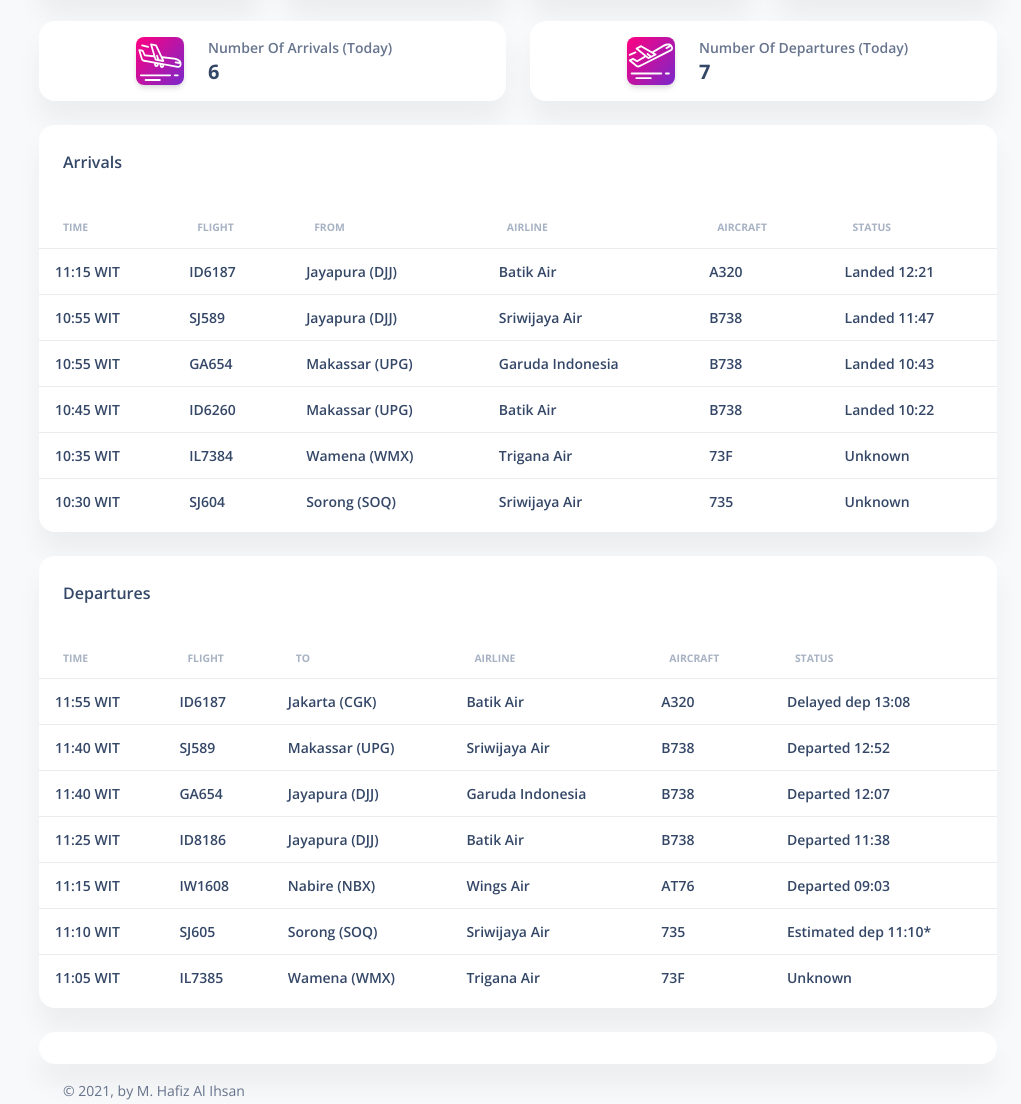
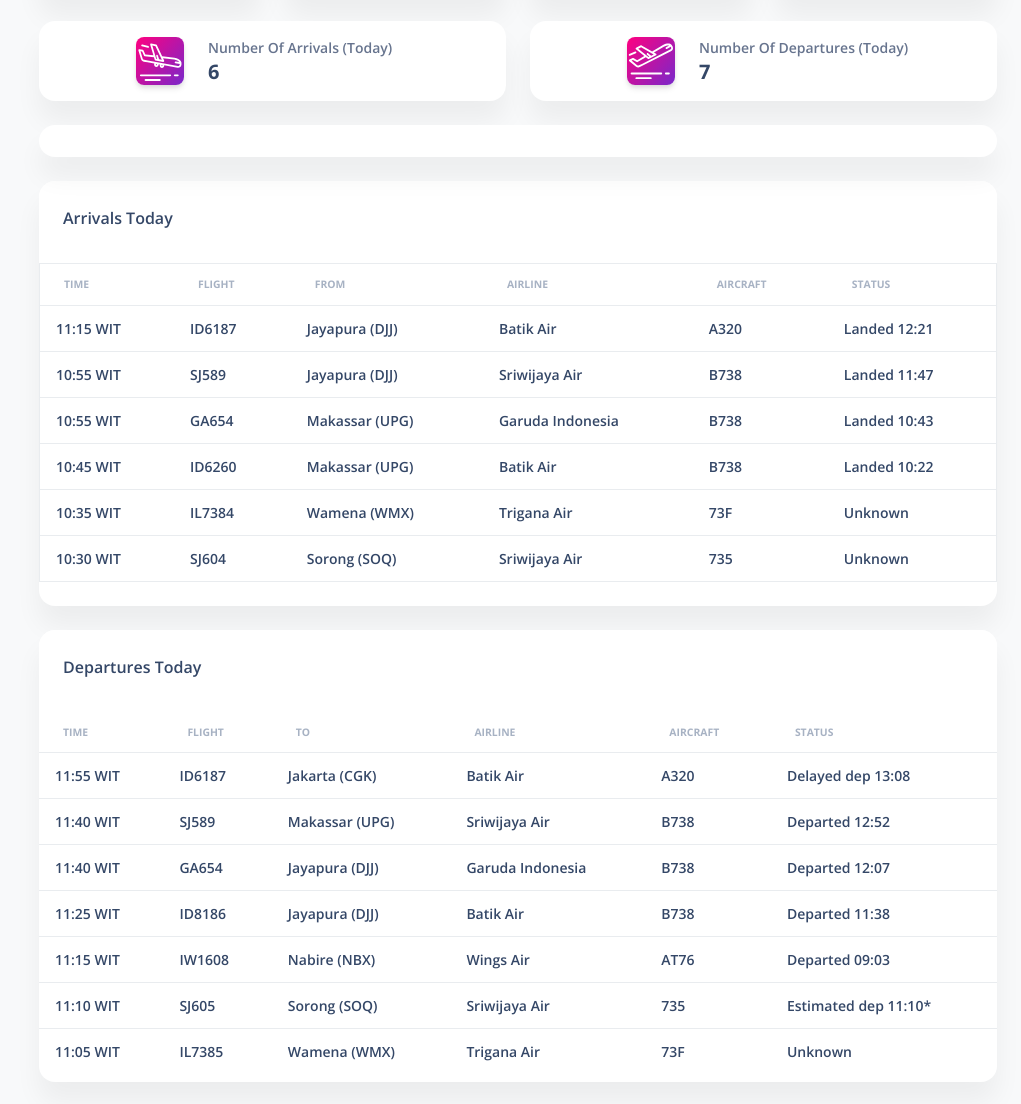
Before and after one commit to HafizIhsan/17-221810407, a website: page pages/dashboard.html in a window 1280 px wide. Shown: the part 400-1504 px from the top of the page, without its empty margins (259-1280 px from the left). Drawn offline with nearby package versions, Linux system fonts and the light colour scheme; no server answers; a script that the page names is missing.

Commit message:
update dashboard

```diff
--- a/pages/dashboard.html
+++ b/pages/dashboard.html
@@ -231,19 +231,30 @@
                     </div>
                 </div>
             </div>
+            <div class="row mt-4">
+                <div class="col-lg-13">
+                    <div class="card z-index-2">
+                        <div class="card-body p-3">
+                            <div class="chart flourish-embed flourish-chart" data-src="visualisation/8209301">
+                                <script src="https://public.flourish.studio/resources/embed.js"></script>
+                            </div>
+                        </div>
+                    </div>
+                </div>
+            </div>
             <div class="row my-4">
                 <div class="col-lg-13">
                     <div class="card">
                         <div class="card-header pb-0">
                             <div class="row">
                                 <div class="col-lg-6 col-7">
-                                    <h6>Arrivals</h6>
+                                    <h6>Arrivals Today</h6>
                                 </div>
                             </div>
                         </div>
                         <div class="card-body px-0 pb-2">
                             <div class="table-responsive">
-                                <div id="arrival">
+                                <div id="arrival" class="table table-striped table-bordered table-sm ">
                                     <table class='table align-items-center mb-0'>
                                         <thead>
                                             <tr>
@@ -534,7 +545,7 @@
                         <div class="card-header pb-0">
                             <div class="row">
                                 <div class="col-lg-6 col-7">
-                                    <h6>Departures</h6>
+                                    <h6>Departures Today</h6>
                                 </div>
                             </div>
                         </div>
@@ -869,17 +880,6 @@
                     </div>
                 </div>
             </div>
-            <div class="row mt-4">
-                <div class="col-lg-13">
-                    <div class="card z-index-2">
-                        <div class="card-body p-3">
-                            <div class="chart flourish-embed flourish-chart" data-src="visualisation/8209301">
-                                <script src="https://public.flourish.studio/resources/embed.js"></script>
-                            </div>
-                        </div>
-                    </div>
-                </div>
-            </div>
             <footer class="footer pt-3  ">
                 <div class="container-fluid">
                     <div class="row align-items-center justify-content-lg-between">
@@ -894,7 +894,6 @@
                     </div>
                 </div>
             </footer>
-        </div>
     </main>
     <!--   Core JS Files   -->
     <script src="../assets/js/core/popper.min.js"></script>
```
